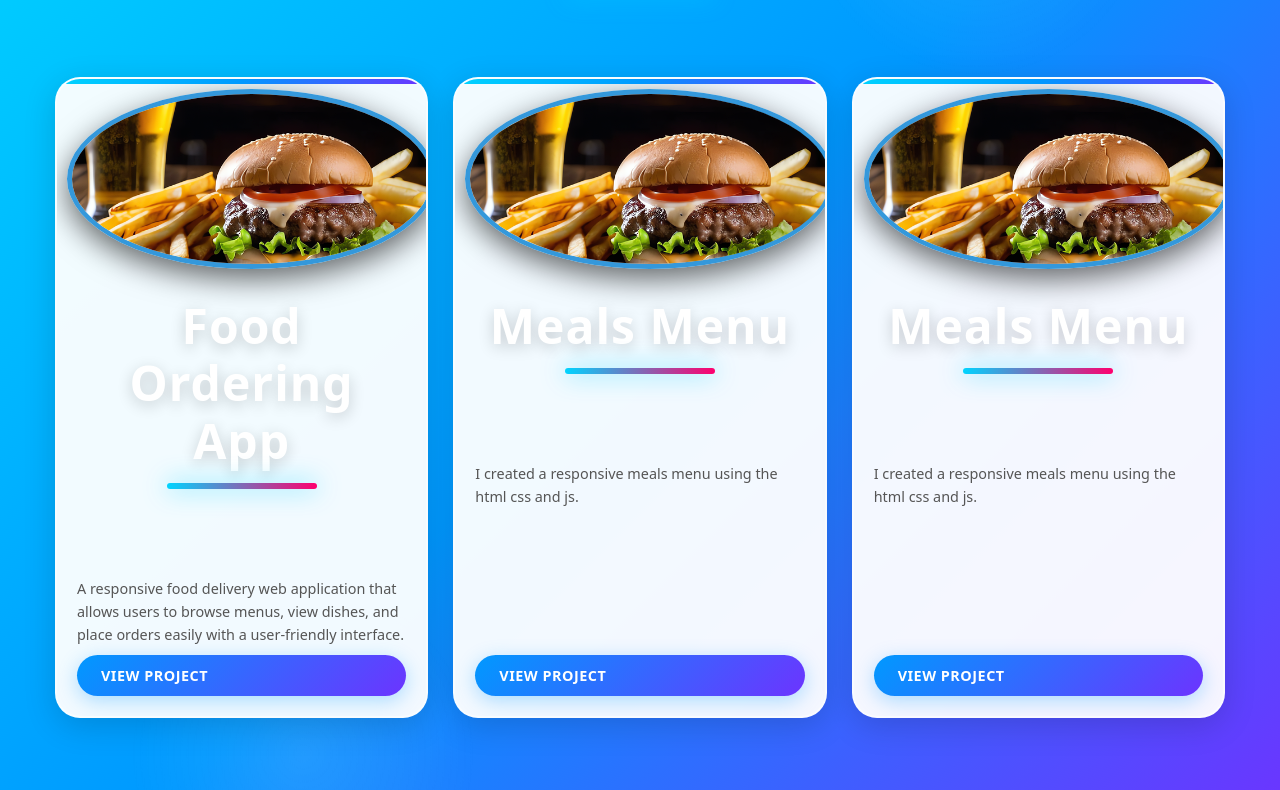
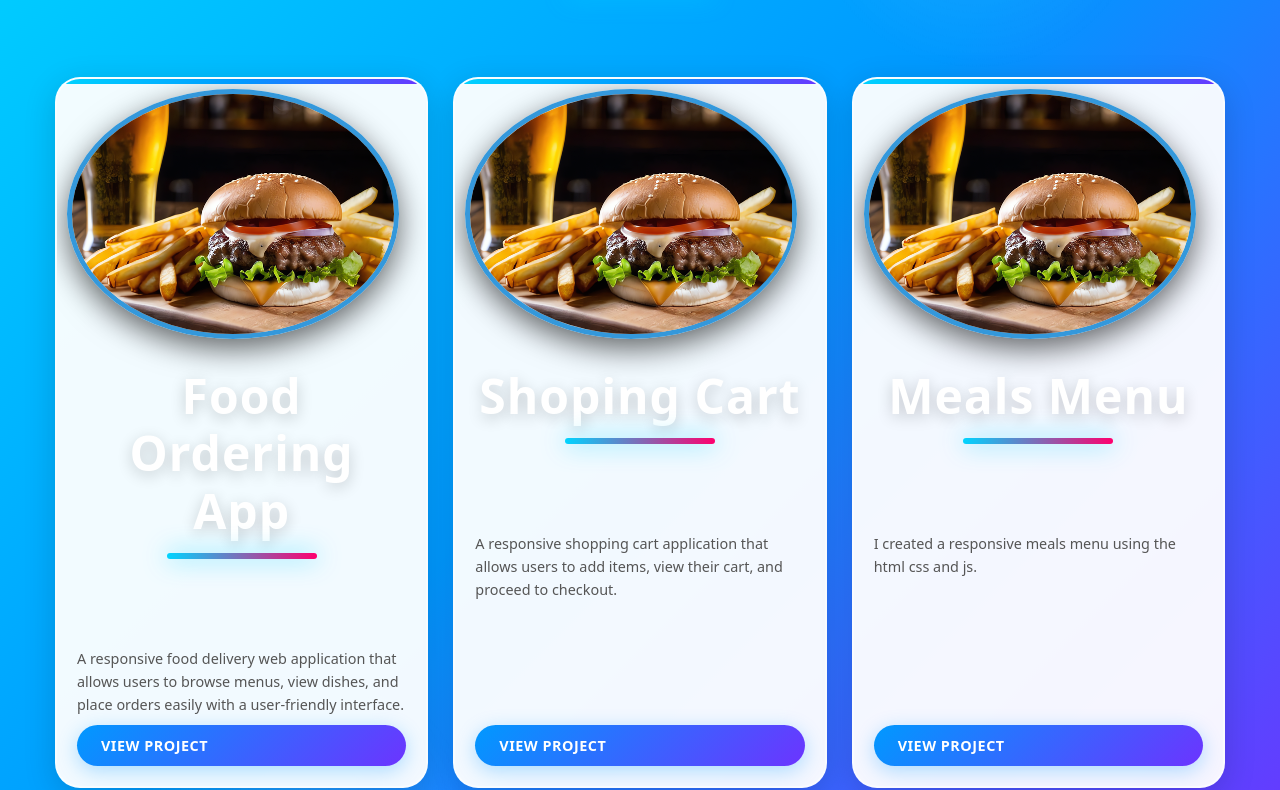
Before and after one commit to Sabihabm/portfolio-js, a plain HTML site: page index.html in a window 1280 px wide. Shown: the part 2581-3371 px from the top of the page. Drawn offline with nearby package versions, Linux system fonts and the light colour scheme.

Commit message:
Updated my project

```diff
--- a/index.html
+++ b/index.html
@@ -148,8 +148,8 @@
                 </div>
                 <div class="project2">
                     <img src="images/meals.png" alt="meals-image" class="image">
-                    <h1 class="project-name">Meals Menu</h1>
-                    <p class="discription">I created a responsive meals menu using the html css and js.</p>
+                    <h1 class="project-name">Shoping Cart</h1>
+                    <p class="discription">A responsive shopping cart application that allows users to add items, view their cart, and proceed to checkout.</p>
                     <a href="https://github.com/Sabihabm" class="project-btn" target="_blank">View Project</a>
                 </div>
                 <div class="project3">
--- a/style.css
+++ b/style.css
@@ -657,12 +657,13 @@ html {
 }
 
 .projects img{
-    height: 180px;
-    width: 100%;
+    height: 250px;
+    width: 90%;
     object-fit: cover;
     transition: transform 0.4s ease;
     position: relative;
     z-index: 1;
+    overflow: hidden;
 }
 
 .projects > div:hover img {
```
